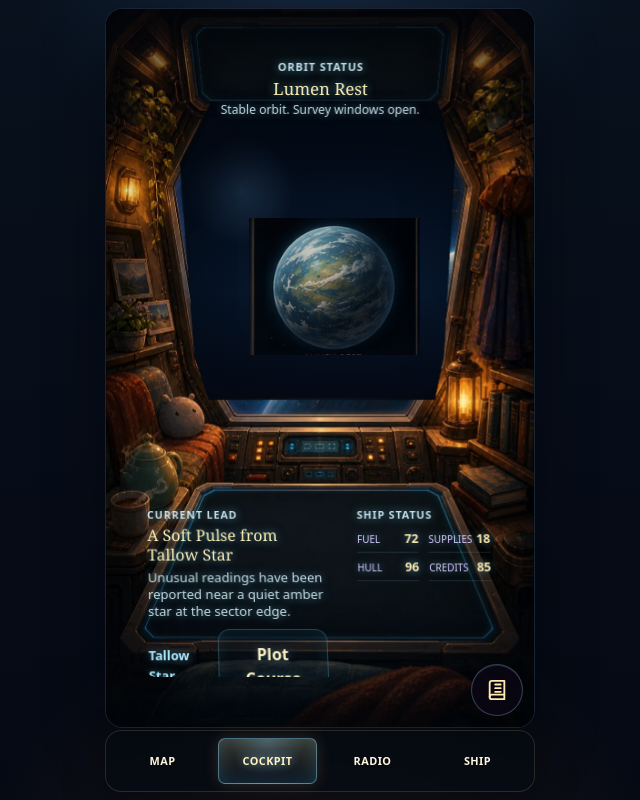
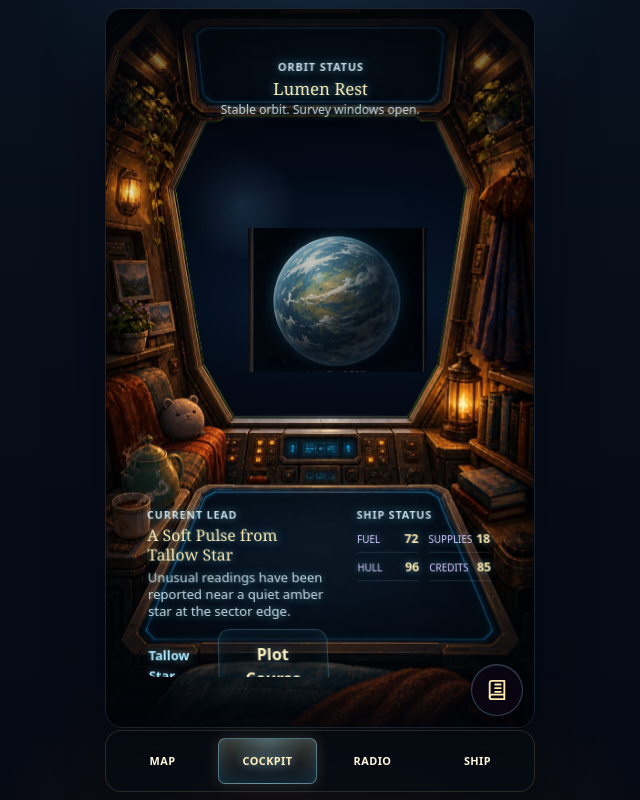
Before and after one commit to jameson5555/amongquietstars, a React (Vite) app: page / in a window 1280 px wide. Shown: the whole page, without its empty margins (320-960 px from the left). Built offline with nearby package versions, Linux system fonts and the light colour scheme.

Commit message:
regenerated cockpit to fix issues

```diff
--- a/src/styles.css
+++ b/src/styles.css
@@ -1787,23 +1787,10 @@ body {
 }
 
 .scene-cockpit-window-hotspot {
-  left: 17.2%;
-  top: 15%;
-  width: 64.3%;
-  height: 39.2%;
+  inset: 0;
   z-index: 1;
   overflow: hidden;
   opacity: 0;
-  clip-path: polygon(
-    11.4% 0%,
-    93.8% 0%,
-    100% 19.1%,
-    96.1% 85.5%,
-    93% 100%,
-    10.6% 100%,
-    5.3% 85.5%,
-    0% 20.4%
-  );
   pointer-events: none;
   transition:
     opacity 520ms ease,
@@ -1828,10 +1815,12 @@ body {
 }
 
 .cockpit-window-view {
-  position: relative;
+  position: absolute;
+  left: 16.25%;
+  top: 16.82%;
   overflow: hidden;
-  width: 100%;
-  height: 100%;
+  width: 67.6%;
+  height: 39.6%;
   background:
     linear-gradient(180deg, rgba(7, 13, 27, 0.28), rgba(7, 13, 27, 0.1) 44%, rgba(7, 13, 27, 0.24)),
     radial-gradient(circle at 62% 55%, transparent 0 16%, rgba(3, 8, 16, 0.18) 44%, rgba(3, 8, 16, 0.58) 78%),
```
Also changed, not shown: scripts/cut-cockpit-window.mjs (+24 -29 lines), public/images/README_IMAGES.md, public/images/view_cockpit_forward.webp, source-images/view_cockpit_forward_source.png (added).
